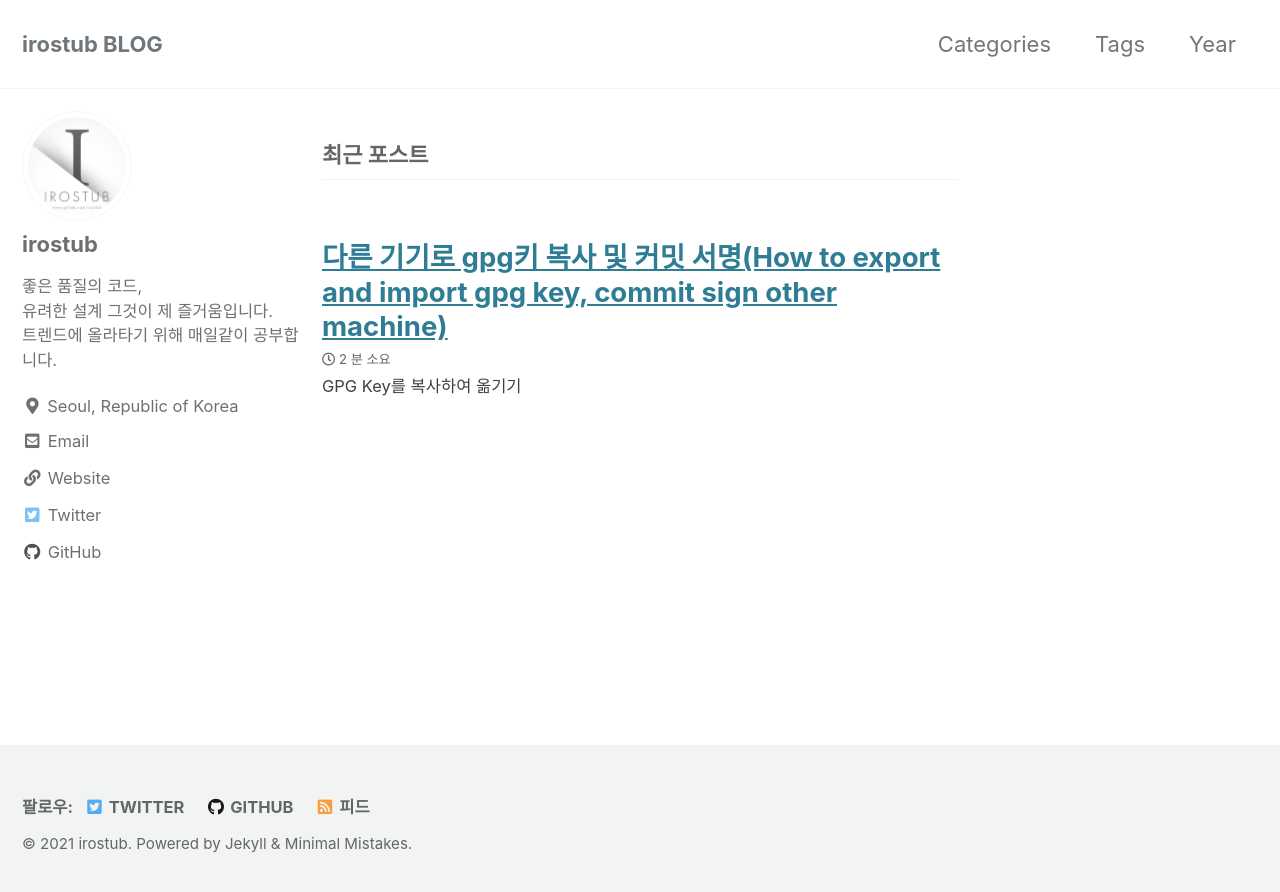
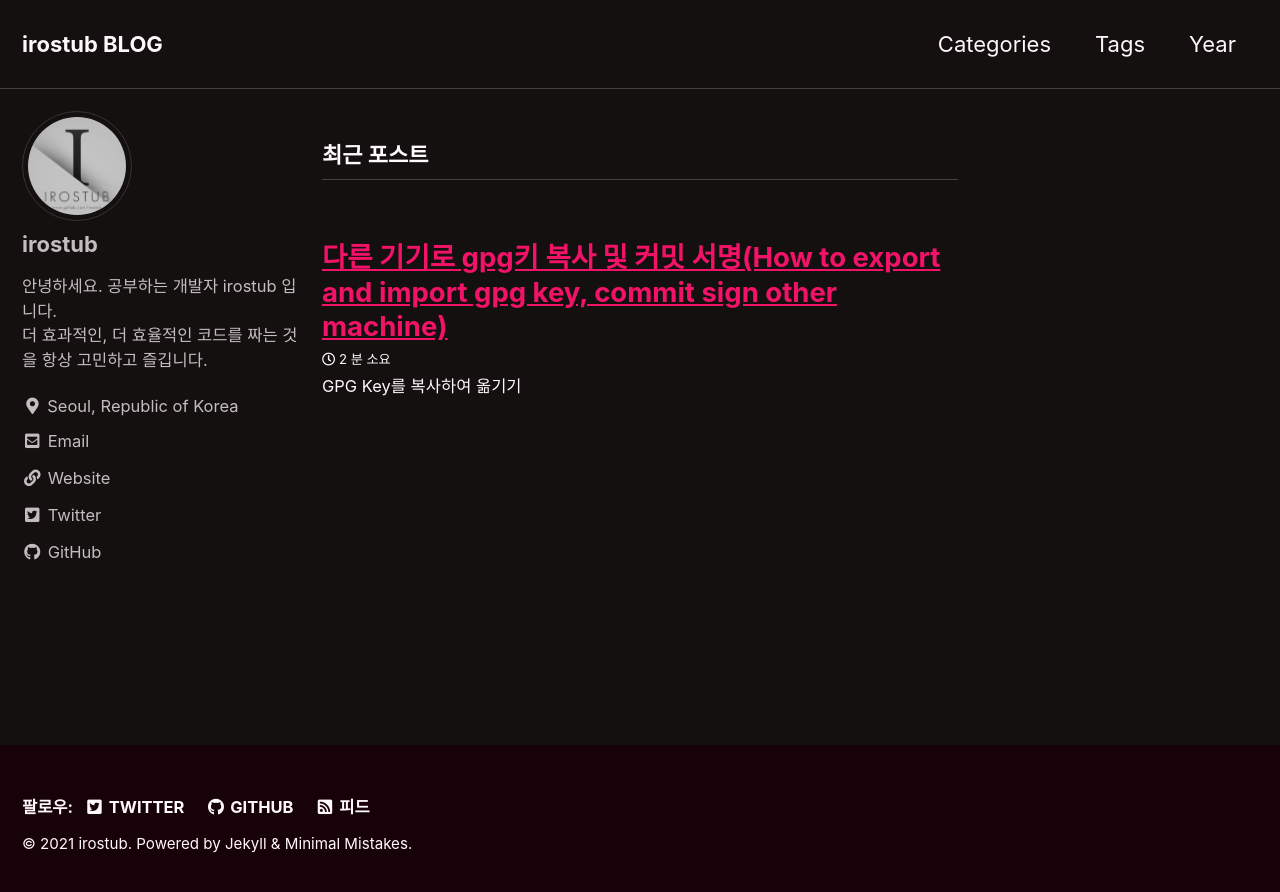
Before and after one commit to irostub/irostub.github.io, a Jekyll site: the page built from index.html, in a window 1280 px wide. Shown: the top 892 px of the page. Built offline with Jekyll 4.4.1, drawn with Linux system fonts in a browser that asks for light colours; cached includes are drawn as plain includes; the list of posts is cut into pages by our own code.

Commit message:
Fix skin and bio message

```diff
--- a/_config.yml
+++ b/_config.yml
@@ -12,11 +12,11 @@
 
 # theme                  : "minimal-mistakes-jekyll"
 # remote_theme           : "mmistakes/minimal-mistakes"
-minimal_mistakes_skin: "default" #"air", "aqua", "contrast", "dark", "dirt", "neon", "mint", "plum", "sunrise"
+minimal_mistakes_skin: "neon" #"air", "aqua", "contrast", "dark", "dirt", "neon", "mint", "plum", "sunrise"
 
 # Site Settings
 locale: "ko-KR"
-title: "backend developer blog"
+title: "developer irostub"
 title_separator: "-"
 subtitle: # site tagline that appears below site title in masthead
 name: "irostub"
@@ -94,7 +94,7 @@ analytics:
 author:
   name: "irostub"
   avatar: "/assets/images/avatar.png"
-  bio: "좋은 품질의 코드,<br>유려한 설계 그것이 제 즐거움입니다.<br>트렌드에 올라타기 위해 매일같이 공부합니다."
+  bio: "안녕하세요. 공부하는 개발자 irostub 입니다.<br>더 효과적인, 더 효율적인 코드를 짜는 것을 항상 고민하고 즐깁니다."
   location: "Seoul, Republic of Korea"
   email: #"irostub@gmail.com"
   links:
```
